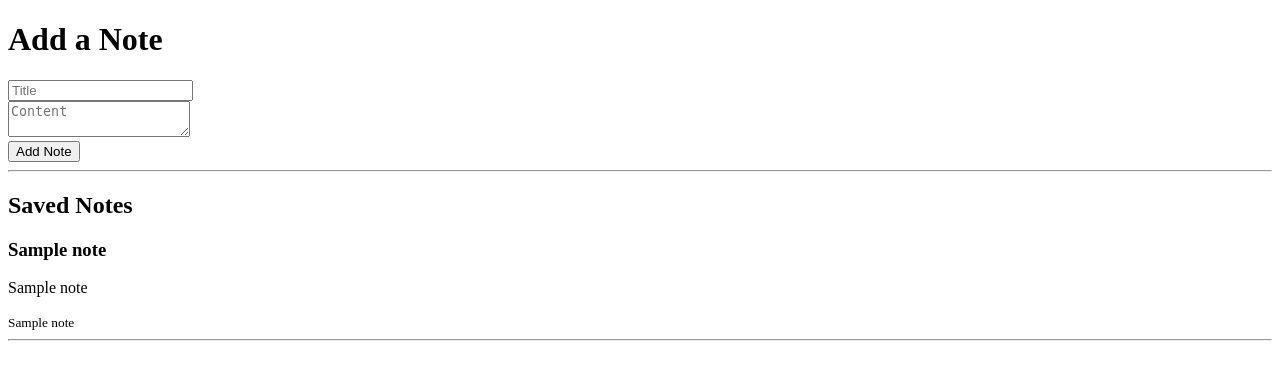
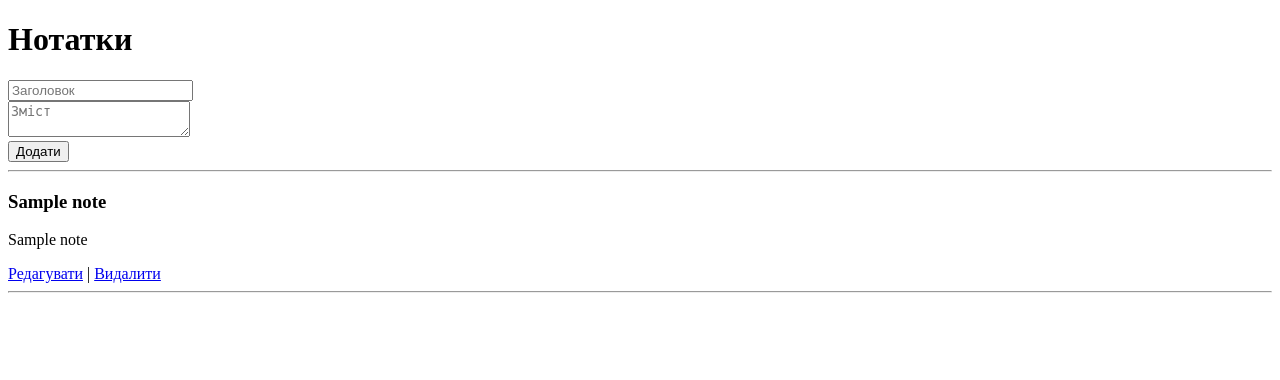
Before and after one commit to VadymBabyn/cloud-lab, a Flask app: page / in a window 1280 px wide. Shown: the top 380 px of the page. Run offline with Flask 3, Linux system fonts and the light colour scheme; a database or web service that is not in the repository returns one stand-in record (values such as "Sample title"); some libraries are stand-ins or nearby versions.

Commit message:
CRUD added

```diff
--- a/app.py
+++ b/app.py
@@ -4,7 +4,7 @@ import os
 
 app = Flask(__name__)
 
-# Параметри для підключення до Render PostgreSQL (через змінні середовища)
+# Параметри для підключення до Render PostgreSQL
 conn = psycopg2.connect(
     host=os.getenv("DB_HOST"),
     port=os.getenv("DB_PORT"),
@@ -12,6 +12,8 @@ conn = psycopg2.connect(
     user=os.getenv("DB_USER"),
     password=os.getenv("DB_PASSWORD")
 )
+
+# Створення таблиці, якщо не існує
 def create_table_if_not_exists():
     with conn.cursor() as cur:
         cur.execute("""
@@ -28,19 +30,41 @@ create_table_if_not_exists()
 
 @app.route('/')
 def index():
-    cur = conn.cursor()
-    cur.execute("SELECT * FROM notes ORDER BY created_at DESC")
-    notes = cur.fetchall()
+    with conn.cursor() as cur:
+        cur.execute("SELECT * FROM notes ORDER BY created_at DESC")
+        notes = cur.fetchall()
     return render_template("index.html", notes=notes)
 
 @app.route('/add', methods=['POST'])
 def add_note():
     title = request.form['title']
     content = request.form['content']
-    cur = conn.cursor()
-    cur.execute("INSERT INTO notes (title, content) VALUES (%s, %s)", (title, content))
-    conn.commit()
+    with conn.cursor() as cur:
+        cur.execute("INSERT INTO notes (title, content) VALUES (%s, %s)", (title, content))
+        conn.commit()
     return redirect('/')
+
+@app.route('/delete/<int:note_id>')
+def delete_note(note_id):
+    with conn.cursor() as cur:
+        cur.execute("DELETE FROM notes WHERE id = %s", (note_id,))
+        conn.commit()
+    return redirect('/')
+
+@app.route('/edit/<int:note_id>', methods=['GET', 'POST'])
+def edit_note(note_id):
+    if request.method == 'POST':
+        new_title = request.form['title']
+        new_content = request.form['content']
+        with conn.cursor() as cur:
+            cur.execute("UPDATE notes SET title = %s, content = %s WHERE id = %s", (new_title, new_content, note_id))
+            conn.commit()
+        return redirect('/')
+    else:
+        with conn.cursor() as cur:
+            cur.execute("SELECT * FROM notes WHERE id = %s", (note_id,))
+            note = cur.fetchone()
+        return render_template('edit.html', note=note)
 
 if __name__ == '__main__':
     app.run(debug=False, host='0.0.0.0')
--- a/templates/index.html
+++ b/templates/index.html
@@ -1,23 +1,23 @@
-<!DOCTYPE html>
+<!doctype html>
 <html>
 <head>
-    <title>Notes App</title>
+    <title>Нотатки</title>
 </head>
 <body>
-    <h1>Add a Note</h1>
-    <form method="POST" action="/add">
-        <input type="text" name="title" placeholder="Title" required><br>
-        <textarea name="content" placeholder="Content" required></textarea><br>
-        <button type="submit">Add Note</button>
+    <h1>Нотатки</h1>
+    <form action="/add" method="post">
+        <input type="text" name="title" placeholder="Заголовок" required><br>
+        <textarea name="content" placeholder="Зміст"></textarea><br>
+        <button type="submit">Додати</button>
     </form>
-
     <hr>
-
-    <h2>Saved Notes</h2>
     {% for note in notes %}
-        <h3>{{ note[1] }}</h3>
-        <p>{{ note[2] }}</p>
-        <small>{{ note[3] }}</small>
+        <div>
+            <h3>{{ note[1] }}</h3>
+            <p>{{ note[2] }}</p>
+            <a href="/edit/{{ note[0] }}">Редагувати</a> |
+            <a href="/delete/{{ note[0] }}" onclick="return confirm('Видалити?')">Видалити</a>
+        </div>
         <hr>
     {% endfor %}
 </body>
```
Also changed, not shown: templates/edit.html (added, +15 -0 lines).
